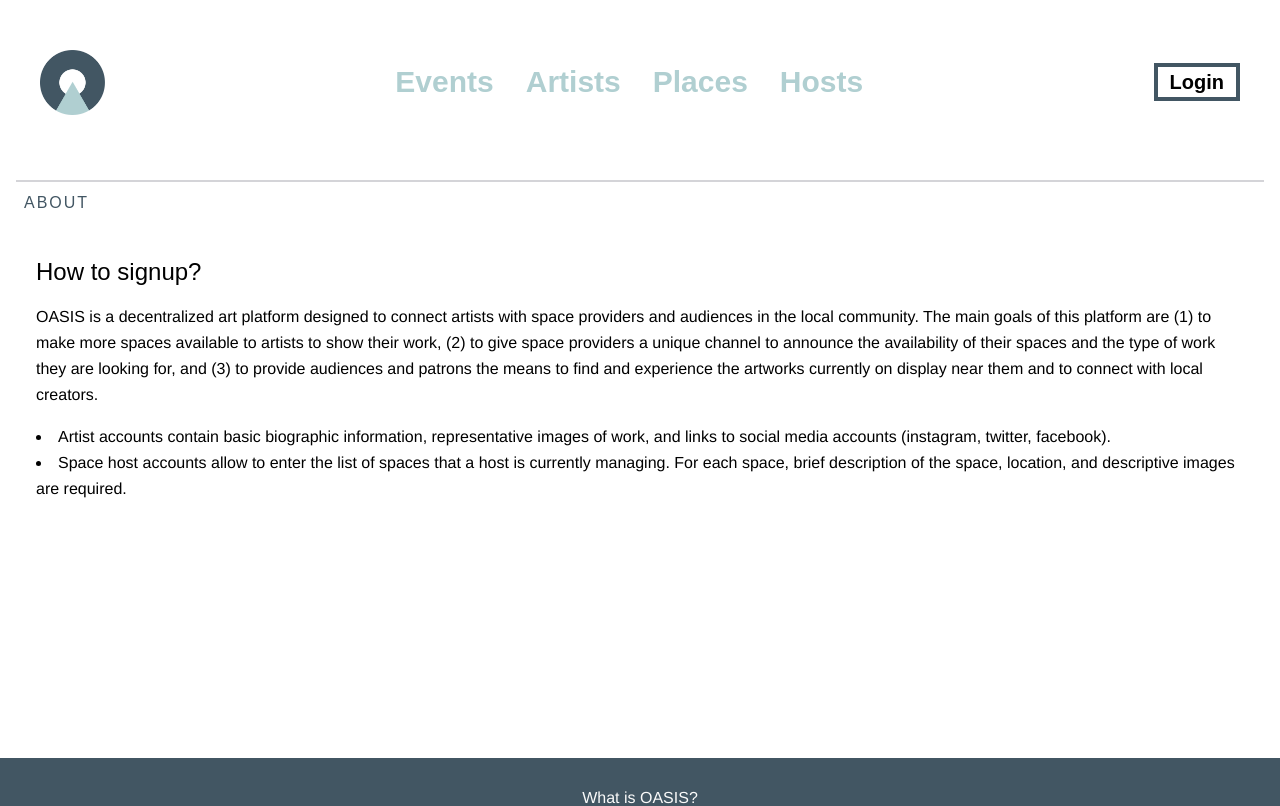
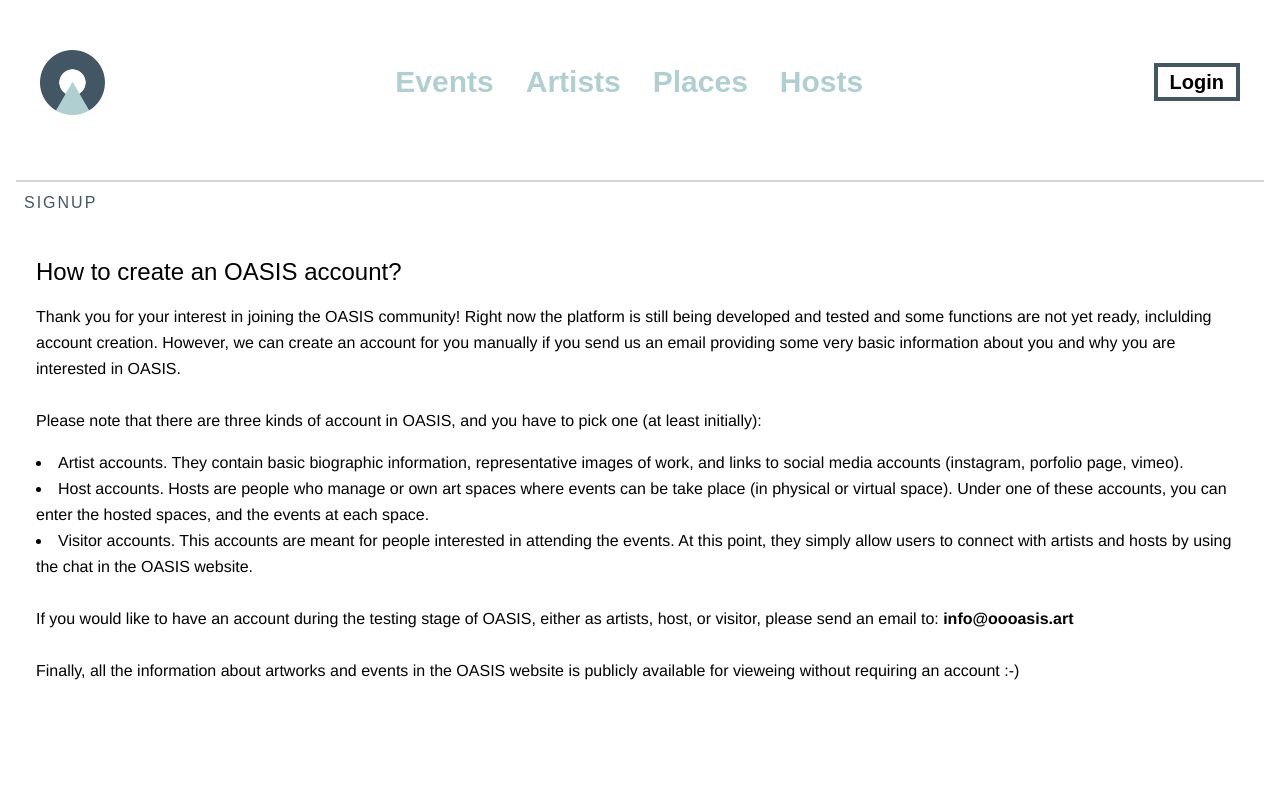
Before and after one commit to oasis-art-project/oasis-webapp, a React (Create React App) app: page /signup in a window 1280 px wide. Shown: the top 806 px of the page. Built offline with nearby package versions, Linux system fonts and the light colour scheme.

Commit message:
completed signup info page

```diff
--- a/src/pages/About/About.tsx
+++ b/src/pages/About/About.tsx
@@ -47,16 +47,28 @@ function About() {
       <p>
         OASIS is currently in alpha testing stage. If you are a local artist, space provider, or
         simply a member of the community and are interested in participating in the beta testing,
-        please signup to create an OASIS account
+        please <a href={`/signup`}>signup</a> to create an OASIS account
       </p>
+      <br/>
       <p>
         OASIS enables communication between artists and hosts to organize and promote new exhibition events (in both physical and virtual spaces).
         These events will populate OASIS' public homepage so visitors can find the current and upcoming exhibitions.
       </p>
+
+      <h3 className="font-header text-2xl mt-6 mb-4">Creating virtual events</h3>
+      <p>
+        We are very well aware that the reality of art exhibitions has been dramatically affected by the ongoing COVID-19 pandemic.
+        In view of this situation, we have implemented new functionality in the OASIS website that enables the creation of virtual events
+        using the <a href="https://hubs.mozilla.com/" target="_blank" rel="noreferrer">Mozilla Hubs</a> platform. Each event in OASIS can
+        be optionally linked to a custom Hubs room where the artwork would displayed in an interactive 3D environment where artists, hosts,
+        and visitors can meet each other safely and experience the art and the community. If you are interested in creating virtual events
+        please send us an email to: <b>info@oooasis.art</b>
+      </p>
+
       <h3 className="font-header text-2xl mt-6 mb-4">Support</h3>
       <p>
         OASIS has received support from Cambridge Arts Council through its <a href="https://www.cambridgema.gov/arts/programs/grants" target="_blank" rel="noreferrer">Artists Grant program</a>,
-        Boston University's <a href="http://www.bu.edu/spark/" target="_blank" rel="noreferrer"> Spark! technology incubator</a>,
+        Boston University's <a href="http://www.bu.edu/spark/" target="_blank" rel="noreferrer">Spark! technology incubator</a>,
         and Signal Culture's <a href="http://signalculture.org/residency.html" target="_blank" rel="noreferrer">residence for researchers and toolmakers</a>.
       </p>
     </AboutContainer>
--- a/src/pages/Login/Login.tsx
+++ b/src/pages/Login/Login.tsx
@@ -1,8 +1,14 @@
 import { useFormik } from 'formik';
 import { IoArrowBack } from 'react-icons/io5';
 import { Link, useHistory, useLocation } from 'react-router-dom';
+import styled from 'styled-components';
 import logo from '../../assets/img/logo-v2.png';
 import useAuth from '../../hooks/useAuth';
+
+const SignupButton = styled.a`
+  background-color: white;
+  text-align: center;
+`;
 
 const SignupForm = () => {
   const auth: any = useAuth();
@@ -68,15 +74,15 @@ const SignupForm = () => {
         >
           Login
         </button>
+      </form>
 
-        <button
-          className="mt-3 border-solid border-4 border-darkGray px-3 py-1 font-header font-bold text-xl"
-          type="submit"
+      <SignupButton
+          className="mt-3 border-solid border-4 border-darkGray px-3 py-1 font-header font-bold text-xl lg:w-96 w-full"
+          href={`/signup`}
         >
           Signup
-        </button>
+      </SignupButton>
 
-      </form>
     </div>
   );
 };
--- a/src/pages/Signup/Signup.tsx
+++ b/src/pages/Signup/Signup.tsx
@@ -21,28 +21,46 @@ function Signup() {
 
   return (
     <div className="leading-relaxed">
-      <SectionHeader title="About" />
+      <SectionHeader title="Signup" />
       <SignupContainer>
-      <h3 className="font-header text-2xl my-4">How to signup?</h3>
+      <h3 className="font-header text-2xl my-4">How to create an OASIS account?</h3>
 
       <p>
-        OASIS is a decentralized art platform designed to connect artists with space providers and
-        audiences in the local community. The main goals of this platform are (1) to make more
-        spaces available to artists to show their work, (2) to give space providers a unique
-        channel to announce the availability of their spaces and the type of work they are looking
-        for, and (3) to provide audiences and patrons the means to find and experience the
-        artworks currently on display near them and to connect with local creators.
+        Thank you for your interest in joining the OASIS community! Right now the platform is still
+        being developed and tested and some functions are not yet ready, inclulding account creation.
+        However, we can create an account for you manually if you send us an email providing some very basic
+        information about you and why you are interested in OASIS.
       </p>
+
+      <br/>
+      <p>
+        Please note that there are three kinds of account in OASIS, and you have to pick one (at least initially):
+      </p>
+
       <ol className="list-disc list-inside my-4">
         <li>
-          Artist accounts contain basic biographic information, representative images of work, and
-          links to social media accounts (instagram, twitter, facebook).
+          Artist accounts. They contain basic biographic information, representative images of work, and
+          links to social media accounts (instagram, porfolio page, vimeo).
         </li>
         <li>
-          Space host accounts allow to enter the list of spaces that a host is currently managing.
-          For each space, brief description of the space, location, and descriptive images are
-          required.
+          Host accounts. Hosts are people who manage or own art spaces where events can be take place (in physical or
+          virtual space). Under one of these accounts, you can enter the hosted spaces, and the events at each space.
         </li>
+        <li>
+          Visitor accounts. This accounts are meant for people interested in attending the events. At this point, they
+          simply allow users to connect with artists and hosts by using the chat in the OASIS website.
+        </li>
+
+        <br/>
+        <p>
+        If you would like to have an account during the testing stage of OASIS, either as artists, host, or visitor, please
+        send an email to: <b>info@oooasis.art</b>
+        </p>
+        <br/>
+        <p>
+        Finally, all the information about artworks and events in the OASIS website is publicly available for vieweing without requiring an account :-)
+        </p>
+
       </ol>
 
     </SignupContainer>
```
